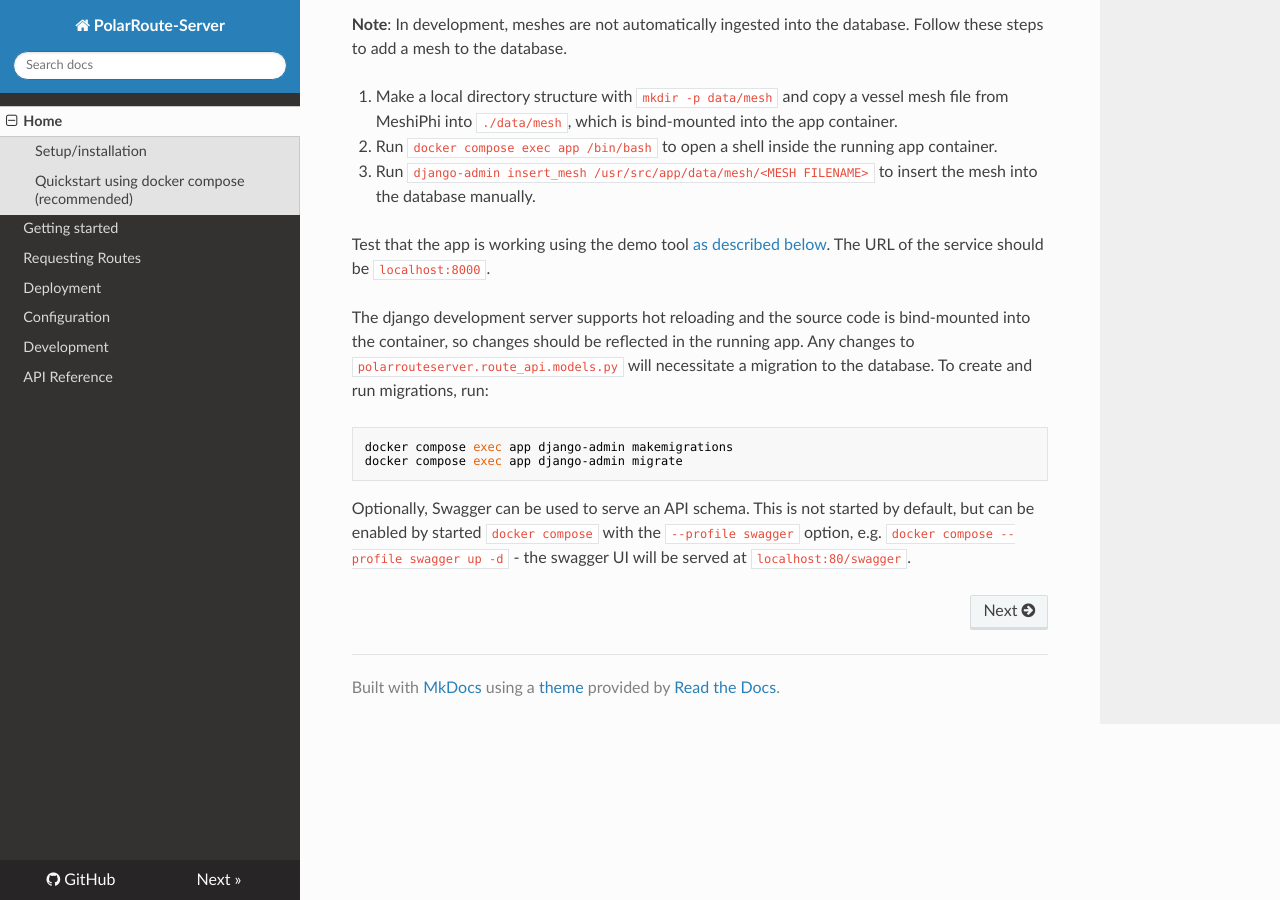
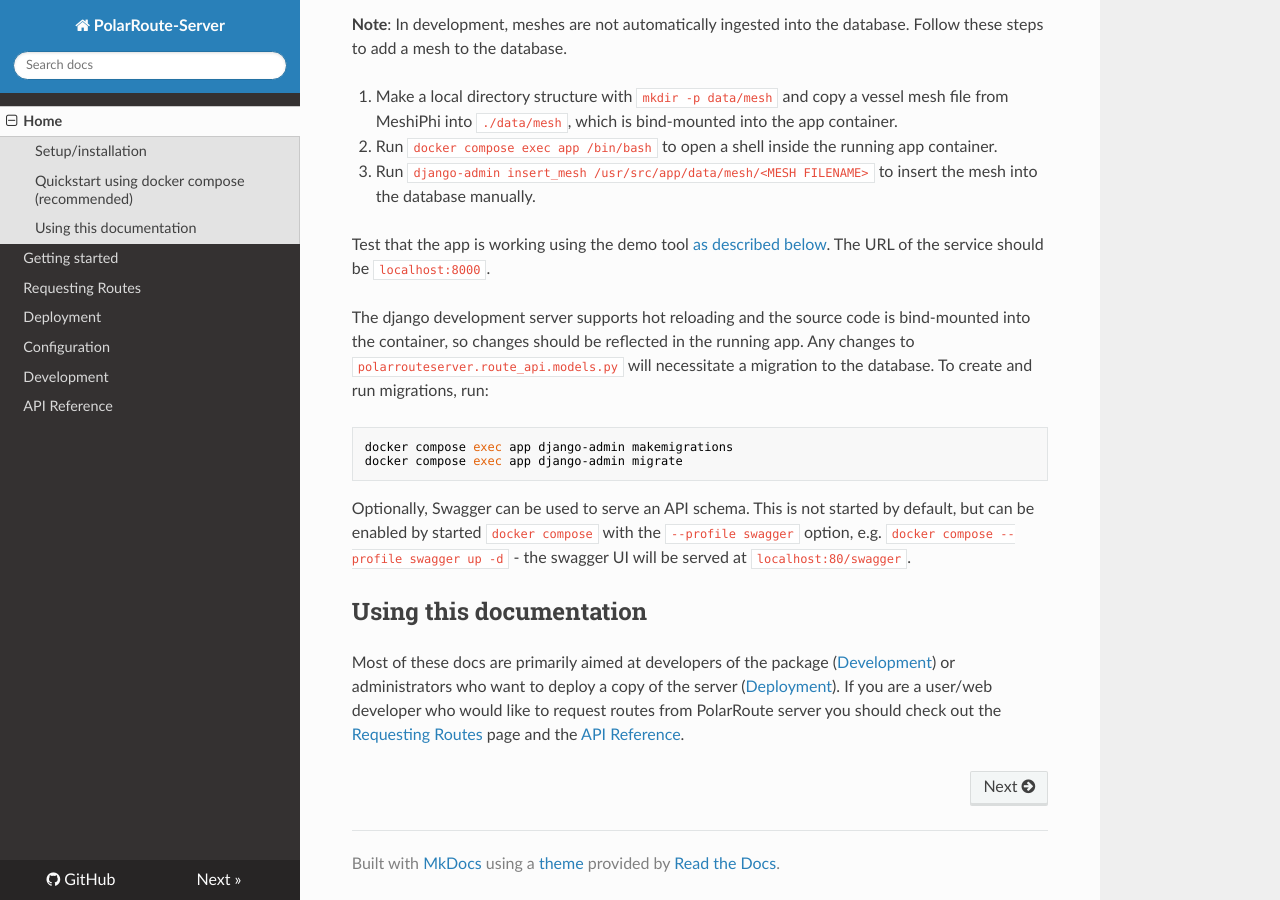
Before and after one commit to bas-amop/PolarRoute-server, an MkDocs documentation site: the page built from docs/index.md, in a window 1280 px wide and 900 px high, scrolled down 770 px. Built offline with MkDocs 1.6.1, drawn with Linux system fonts in a browser that asks for light colours; nearby versions of some CDN libraries.

Commit message:
make minor improvements

```diff
--- a/docs/development.md
+++ b/docs/development.md
@@ -16,3 +16,13 @@ Depends on:
 For development, also install and use the development tools with `pre-commit install`
 
 A number of helpful development tools are made available through the `Makefile`, to see a description of each of these commands, run `make` (with no arguments) from the top-level of this directory.
+
+## Release/Versioning
+
+Version numbers should be used in tagging commits on the `main` branch and reflected in the `pyproject.toml` file and should be of the form `v0.1.7` using the semantic versioning convention.
+
+## Making changes to the API
+
+The API is documented in `./docs/apischema.yml` using the OpenAPI 3.0 standard (formerly known as swagger).
+
+Any changes to the Web API should be **manually** reflected in the schema. These can be checked by building the docs and checking the [API reference page](api.md) or serving using swagger (`make start-swagger`).
--- a/docs/index.md
+++ b/docs/index.md
@@ -1,3 +1,7 @@
 {%
     include-markdown "../README.md"
 %}
+
+## Using this documentation
+
+Most of these docs are primarily aimed at developers of the package ([Development](development.md)) or administrators who want to deploy a copy of the server ([Deployment](deployment.md)). If you are a user/web developer who would like to request routes from PolarRoute server you should check out the [Requesting Routes](requesting-routes.md) page and the [API Reference](api.md).
```
